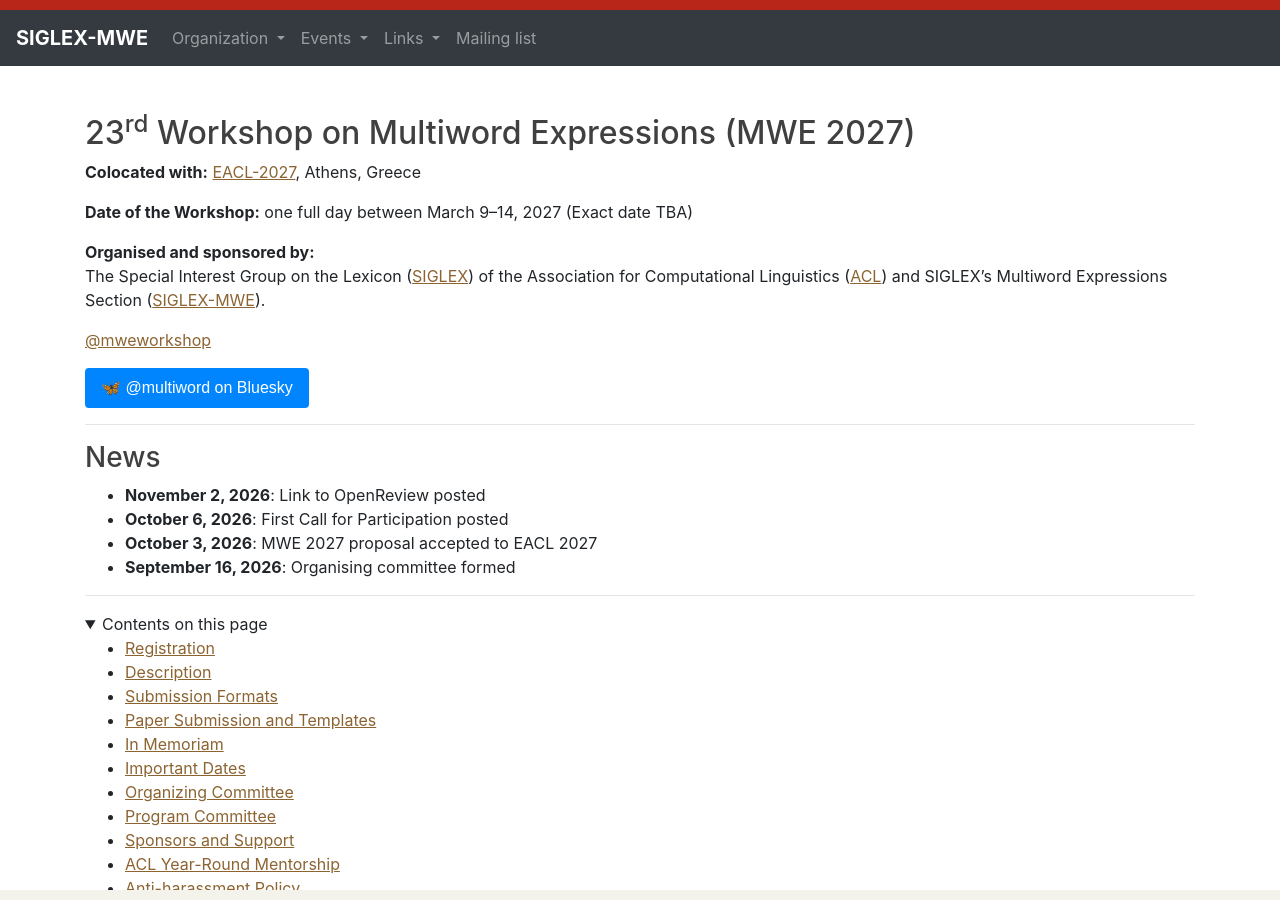
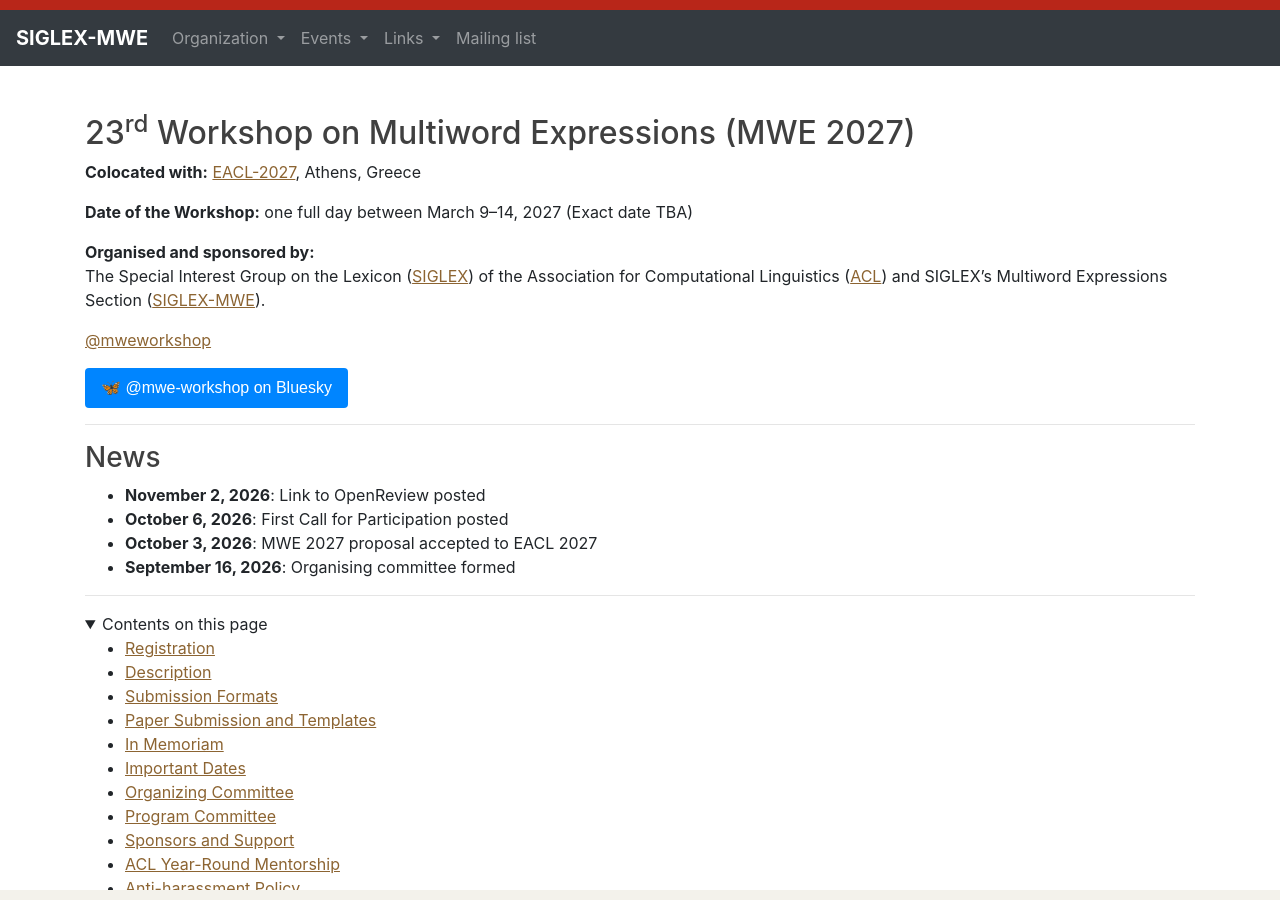
Before and after one commit to multiword/multiword.github.io, a Jekyll site: the page built from mwe2027/index.md, in a window 1280 px wide and 900 px high. Built offline with Jekyll 4.4.1, drawn with Linux system fonts in a browser that asks for light colours; comment, search, counter and statistics services are not loaded.

Commit message:
Another update (2026-11-09)

```diff
--- a/mwe2027/index.md
+++ b/mwe2027/index.md
@@ -24,7 +24,7 @@
    style="display: inline-block; background-color: #0085ff; color: white;
           padding: 8px 16px; border-radius: 4px; text-decoration: none;
           font-family: sans-serif; font-size: 16px;">
-  🦋 @multiword on Bluesky
+  🦋 @mwe-workshop on Bluesky
 </a>
 
 -----
```
